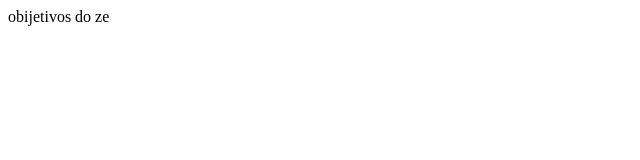
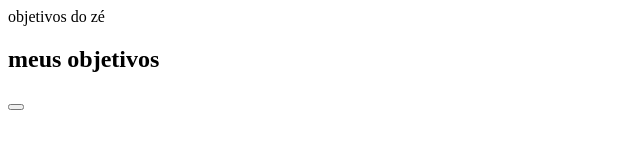
Before and after one commit to 31223/jose-, a plain HTML site: page index.html/index.html in a window 1280 px wide. Shown: the whole page, without its empty margins (0-640 px from the left). Drawn offline with Linux system fonts and the light colour scheme.

Commit message:
ze jjjjjjjjjjjjjjgggggg

```diff
--- a/index.html/index.html
+++ b/index.html/index.html
@@ -3,11 +3,17 @@
 <head>
     <meta charset="UTF-8"> <!--comunica o funcionamento dos caracteres-->
     <meta name="viewport" content="width=device-width, initial-scale=1.0"><!escalados--
-    <title>obijetivos do ze </title>
+    <title>objetivos do zé </title>
     <link rel="stylesheet" href="style.css">
 </head>
 <body>
+<section class="conteudo-principal">
+    <h2 class="titulo-principal">meus objetivos</h2>
+    <div class="botoes botoes">
+        <button class="botoes"></button>
+    </div>
 
+</section>
 
 </body>
 </html>
```
